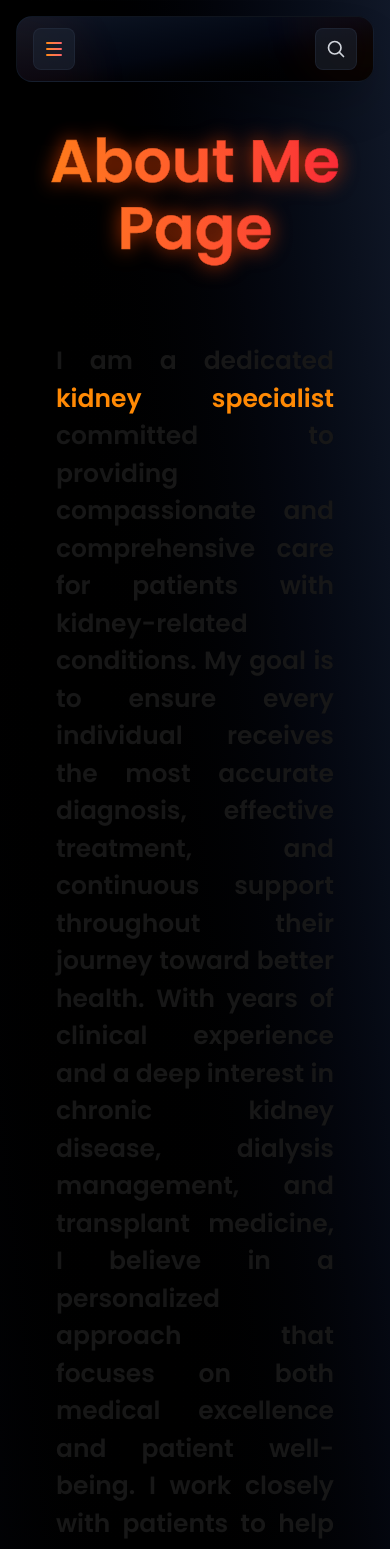
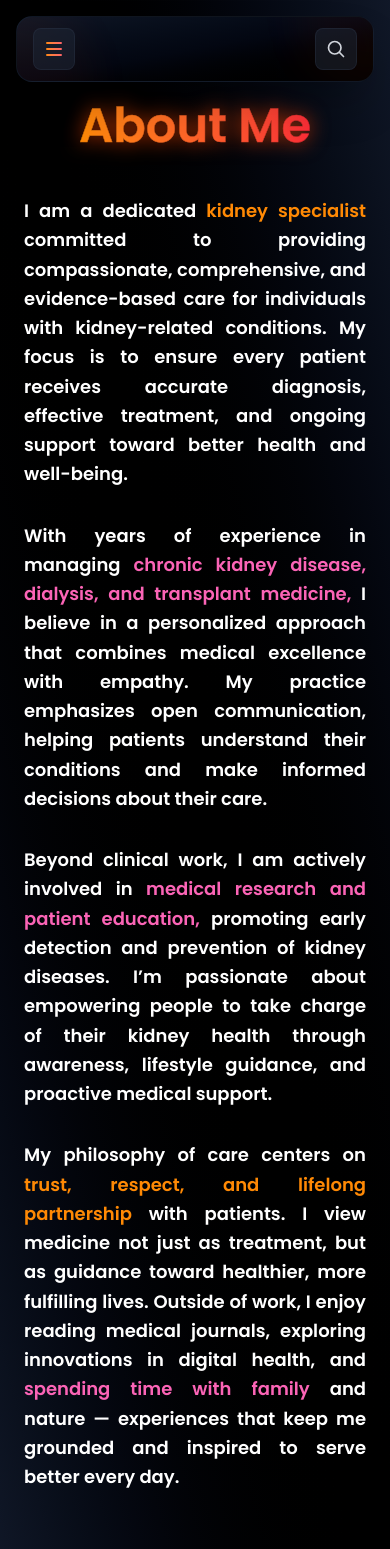
Before and after one commit to Suyog0-0/maheshrajsigdel, a Next.js app in the folder maheshrajsigdel-frontend/: page /about in a window 390 px wide. Shown: the top 1549 px of the page. Built offline with nearby package versions, Linux system fonts and the light colour scheme.

Commit message:
Fixed long underline in mobile view navbar, fixed cut in follow me on hover, enhanced design of about me page

```diff
--- a/maheshrajsigdel-frontend/app/(user)/about/page.tsx
+++ b/maheshrajsigdel-frontend/app/(user)/about/page.tsx
@@ -1,52 +1,61 @@
 "use client";
 
-import React from 'react';
+import React from "react";
 
 const AboutMeSection = () => {
   return (
     <section
       id="about-me-section"
-      className="flex flex-col items-center justify-center min-h-screen bg-gradient-to-tr from-gray-900 via-black to-gray-900 relative overflow-visible py-32 px-4 pb-44"
+      className="flex flex-col items-center justify-center min-h-screen bg-gradient-to-tr from-gray-900 via-black to-gray-900 text-white relative overflow-visible py-24 px-6 md:px-20"
     >
+      {/* Heading */}
       <h1
-        className="text-6xl md:text-8xl font-extrabold bg-gradient-to-r from-orange-400 via-red-500 to-pink-500 bg-clip-text text-transparent animate-gradient-x drop-shadow-[0_0_10px_rgba(255,69,0,0.7)] text-center leading-tight md:leading-[1.09] pb-8"
+        className="text-5xl md:text-7xl font-extrabold bg-gradient-to-r from-orange-400 via-red-500 to-pink-500 bg-clip-text text-transparent animate-gradient-x drop-shadow-[0_0_10px_rgba(255,69,0,0.7)] text-center leading-tight pb-10"
         style={{
-          WebkitTextStroke: '0.5px rgba(0,0,0,0.15)',
-          paddingBottom: '2.5rem',
-          lineHeight: 1.12,
+          WebkitTextStroke: "0.5px rgba(0,0,0,0.15)",
         }}
       >
-        About Me Page
+        About Me
       </h1>
 
-      <div className='description' style={{padding: '20px', margin: '20px'}}>
-        <p className='text' style={{textAlign: 'justify', fontSize: '25px'}}>
-          I am a dedicated <span className="text-orange-400 font-semibold"> kidney specialist </span>
-          committed to providing compassionate and comprehensive care for patients
-          with kidney-related conditions. My goal is to ensure every individual
-          receives the most accurate diagnosis, effective treatment, and continuous
-          support throughout their journey toward better health. With years of clinical experience and a deep interest in chronic kidney disease,
-          dialysis management, and transplant medicine, I believe in a personalized approach
-          that focuses on both medical excellence and patient well-being. I work closely
-          with patients to help them understand their condition and make informed decisions
-          about their care. Beyond my clinical practice, I stay actively involved in
-          <span className="text-pink-400 font-medium"> medical research and patient education</span>,
-          advocating for early detection and prevention of kidney diseases.
-          I am passionate about empowering people to take charge of their kidney health
-          through awareness, lifestyle guidance, and compassionate care.
+      {/* Description */}
+      <div className="max-w-5xl text-lg md:text-xl leading-relaxed space-y-8 text-justify">
+        <p>
+          I am a dedicated <span className="text-orange-400 font-semibold"> kidney specialist
+          </span> committed to providing compassionate, comprehensive, and evidence-based
+          care for individuals with kidney-related conditions. My focus is to ensure
+          every patient receives accurate diagnosis, effective treatment, and
+          ongoing support toward better health and well-being.
         </p>
-        <p className='text' style={{textAlign: 'justify', fontSize: '25px'}}>
-          My philosophy of care revolves around trust, respect, and long-term partnership with patients.
-          I believe that medicine is not only about treating illnesses but also about guiding people toward
-          <span className="text-orange-400 font-semibold"> healthier, more fulfilling lives. </span> Each patient’s story matters, and my goal is to listen, support,
-          and provide the highest standard of care possible. Outside of medicine, I enjoy reading medical journals, exploring advancements in digital health,
-          and <span className="text-pink-400 font-medium"> spending time with family </span> and nature — which helps me stay grounded and continually inspired
-          to serve my patients better.
+
+        <p>
+          With years of experience in managing <span className="text-pink-400 font-medium"> chronic kidney disease, dialysis, and transplant medicine, </span>{" "}
+          I believe in a personalized approach that combines medical excellence
+          with empathy. My practice emphasizes open communication, helping patients
+          understand their conditions and make informed decisions about their care.
+        </p>
+
+        <p>
+          Beyond clinical work, I am actively involved in <span className="text-pink-400 font-medium">medical research and patient education, </span>{" "}
+          promoting early detection and prevention of kidney diseases. I’m passionate
+          about empowering people to take charge of their kidney health through
+          awareness, lifestyle guidance, and proactive medical support.
+        </p>
+
+        <p>
+          My philosophy of care centers on <span className="text-orange-400 font-semibold">trust, respect, and lifelong partnership </span>
+          with patients. I view medicine not just as treatment, but as guidance toward
+          healthier, more fulfilling lives. Outside of work, I enjoy reading medical
+          journals, exploring innovations in digital health, and <span className="text-pink-400 font-medium">spending time with family </span>
+          and nature — experiences that keep me grounded and inspired to serve
+          better every day.
         </p>
       </div>
+
       <style jsx>{`
         @keyframes gradient-x {
-          0%, 100% {
+          0%,
+          100% {
             background-position: 0% center;
           }
           50% {
@@ -57,10 +66,6 @@ const AboutMeSection = () => {
           background-size: 200% 200%;
           animation: gradient-x 6s ease infinite;
         }
-        #about-me-section h1 {
-          /* Prevent text cutoff for descenders */
-          padding-bottom: 2.5rem;
-        }
       `}</style>
     </section>
   );
--- a/maheshrajsigdel-frontend/components/navbar.tsx
+++ b/maheshrajsigdel-frontend/components/navbar.tsx
@@ -382,12 +382,12 @@ const Navbar = () => {
                     {/* Active indicator for mobile */}
                     {isActive ? (
                       <>
-                        <div className="absolute bottom-2 left-1/2 -translate-x-1/2 w-4/5 h-0.5 bg-gradient-to-r from-orange-500 to-red-500 rounded-full shadow-lg shadow-orange-500/50"></div>
+                        <div className="absolute bottom-1 left-1/2 -translate-x-1/2 w-1/4 h-0.5 bg-gradient-to-r from-orange-500 to-red-500 rounded-full shadow-lg shadow-orange-500/50"></div>
                         <div className="absolute inset-0 bg-orange-500/5 rounded-lg"></div>
                       </>
                     ) : (
                       <>
-                        <div className="absolute bottom-2 left-1/2 w-0 h-0.5 bg-gradient-to-r from-orange-500 to-red-500 transition-all duration-300 group-hover:w-4/5 -translate-x-1/2 rounded-full"></div>
+                        <div className="absolute bottom-2 left-1/2 w-0 h-0.5 bg-gradient-to-r from-orange-500 to-red-500 transition-all duration-300 group-hover:w-1/3 -translate-x-1/2 rounded-full"></div>
                         <div className="absolute inset-0 rounded-lg bg-orange-500/0 group-hover:bg-orange-500/5 transition-all duration-300"></div>
                       </>
                     )}
```
